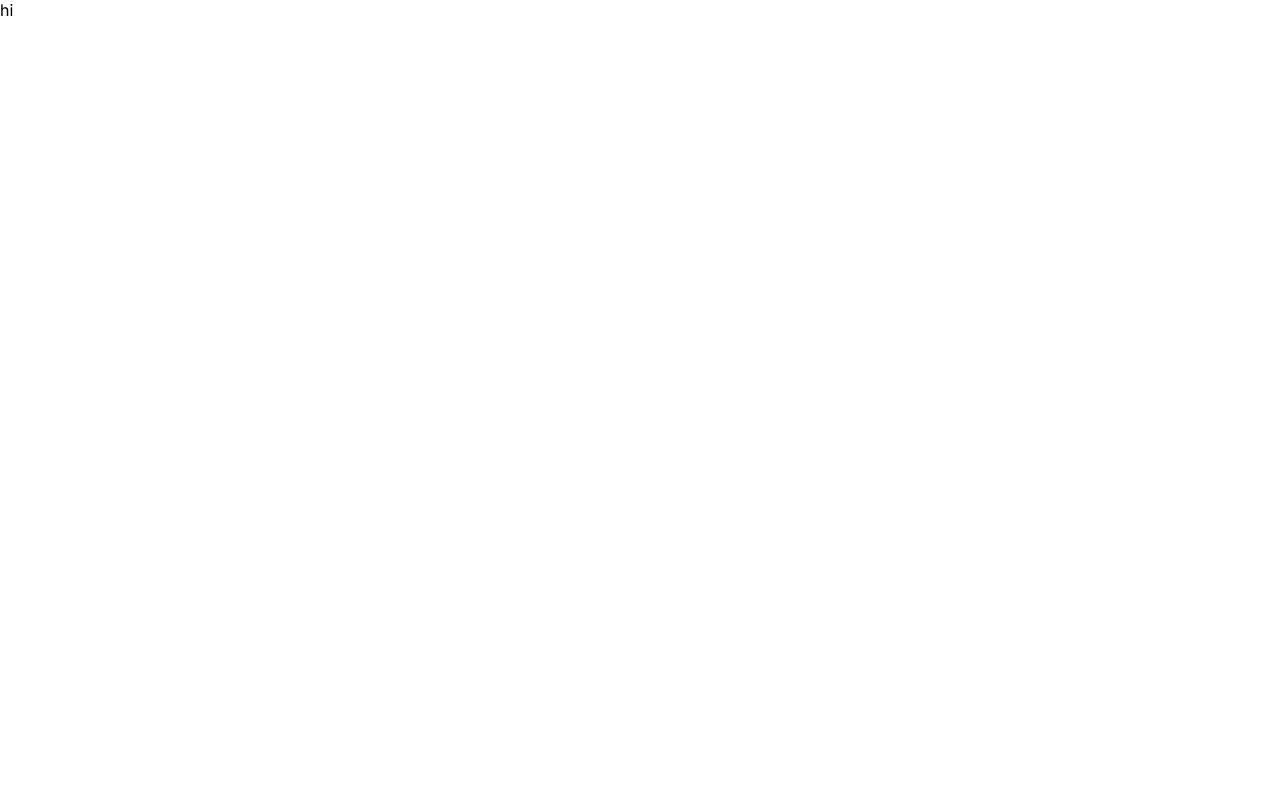
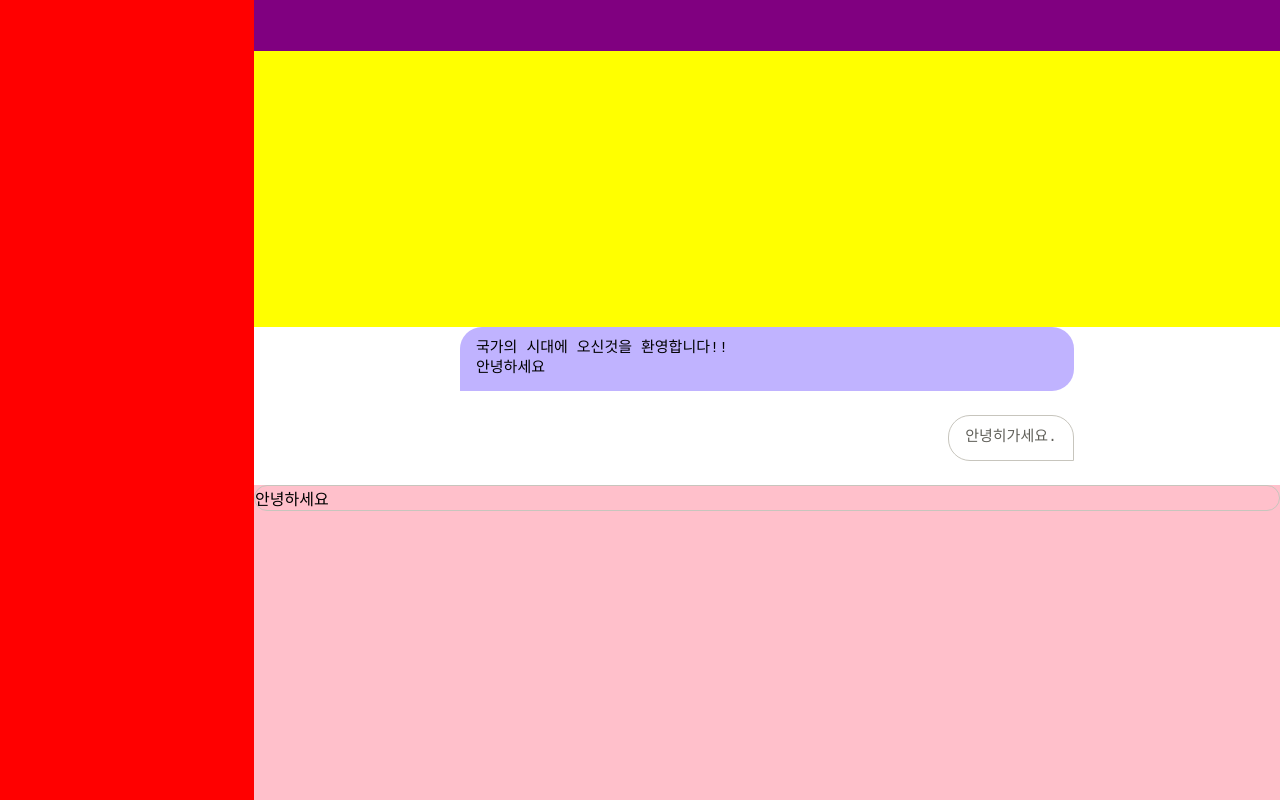
Before and after one commit to merona42/bchackFront, a Next.js app: page / in a window 1280 px wide. Built offline with nearby package versions, Linux system fonts and the light colour scheme.

Commit message:
test connection

```diff
--- /dev/null
+++ b/src/app/(components)/Main.tsx
@@ -0,0 +1,57 @@
+import style from "./main.module.css";
+import cx from 'classnames'
+
+
+
+export default function Main(){
+    const messages = [
+        {messageId: 1, roomId: 123, id: 'ai',  content: '국가의 시대에 오신것을 환영합니다!!\n안녕하세요', createdAt: new Date()},
+        {messageId: 2, roomId: 123, id: 'me', content: '안녕히가세요.', createdAt: new Date()},
+      ]
+
+    return(
+        <div className={style.container}>
+
+            <div className={style.containerLeft}>
+
+            </div>
+            <div className={style.containerRight}>
+                <div className={style.rightHeader}>
+
+                </div>
+                <div className={style.rightBody}>
+                    <div className={style.whatisit}>
+
+                    </div>
+                    <div className ={style.chatArea}>
+                        {messages.map((m) => {
+                            if (m.id !== 'ai') {
+                                return (
+                                <pre
+                                    key={m.messageId}
+                                    className={cx(style.message, style.myMessage)}>
+                                    <div className={style.content}>{m.content}</div>
+
+                                </pre>
+                                );
+                            }
+                            return (
+                                <pre
+                                key={m.messageId}
+                                className={cx(style.message, style.aiMessage)}>
+                                    <div className={style.content}>{m.content}</div>
+                                </pre>
+                            );
+                        })}
+                    </div>
+                    <div className={style.qustionAreaContainer}>
+                        <div className={style.qustionArea}>
+                            안녕하세요
+                        </div>
+                    </div>
+
+                </div>
+            </div>
+        </div>
+    )
+}
--- /dev/null
+++ b/src/app/(components)/main.module.css
@@ -0,0 +1,80 @@
+.container{
+    display: flex;
+    flex-direction: row;
+    background-color: rgb(var(--background-end-rgb));
+    width: 100dvw;
+    height: 100dvh;
+}
+.containerLeft{
+    background-color: red;
+    width: 254px;
+    height: 100%;
+}
+.containerRight{
+ background-color: blue;
+ width: 100%;
+ height: 100%;
+ flex:1;
+ display: flex;
+ flex-direction: column;
+}
+.rightHeader{
+ background-color: purple;
+ height: 51px;
+ width: 100%;
+}
+.rightBody{
+    background-color: pink;
+    flex:1;
+    width:100%;
+}
+.whatisit{
+    background-color: yellow;
+    height: 276px;
+    width:100%;
+    padding: 0 206px;
+}
+.chatArea{
+    background-color: white;
+    padding: 0 206px;
+}
+.message {
+    padding-bottom: 24px;
+}
+.content {
+    line-height: 20px;
+    padding: 12px 16px;
+    font-size: 15px;
+}
+.myMessage {
+    display: flex;
+    flex-direction: column;
+    align-items: flex-end;
+}
+.myMessage .content {
+    background-color: white;
+    border-top-left-radius: 22px;
+    border-top-right-radius: 22px;
+    border-bottom-left-radius: 22px;
+    color: #61605A;
+    border: 1px solid #C7C5BD;
+}
+.aiMessage {
+    display: flex;
+    flex-direction: column;
+    align-items: flex-start;
+}
+.aiMessage .content {
+    background-color: #C0B3FF;
+    border-top-left-radius: 22px;
+    border-top-right-radius: 22px;
+    border-bottom-right-radius: 22px;
+    color: black;
+    width: 100%;
+}
+
+.qustionArea{
+    width: 100%;
+    border-radius: 15px;
+    border: 1px solid #C7C5BD;
+}
--- a/src/app/page.tsx
+++ b/src/app/page.tsx
@@ -1,9 +1,10 @@
+import Main from "./(components)/Main";
 
 
 const Home: React.FC = () => {
   return (
     <div>
-      hi
+      <Main/>
     </div>
   );
 };
```
Also changed, not shown: package.json (+5 -4 lines), 1 other file (tests, documents, lock files or other folders).
